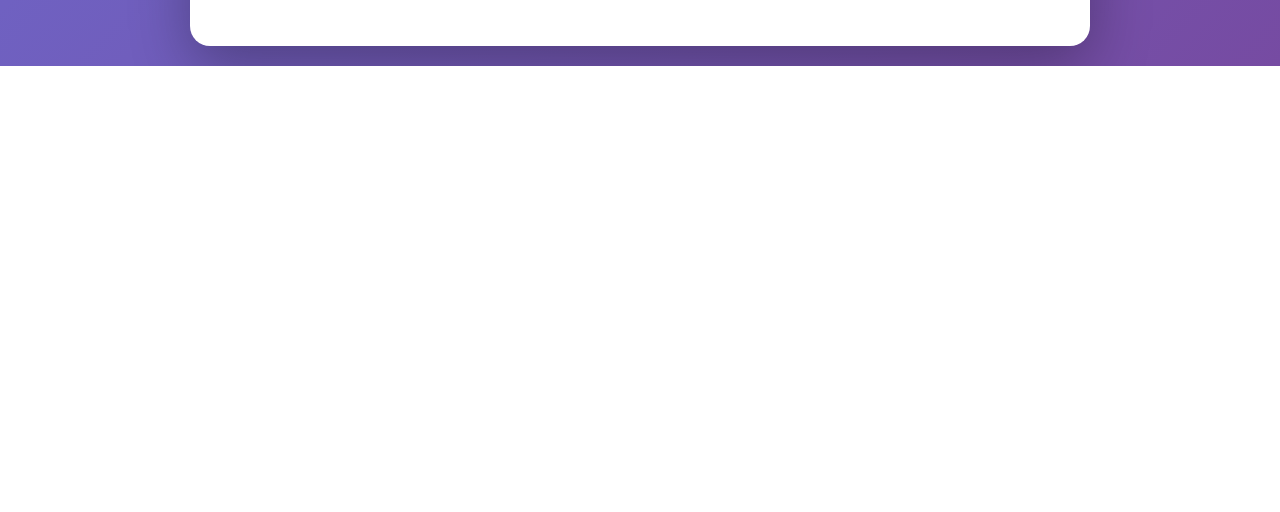
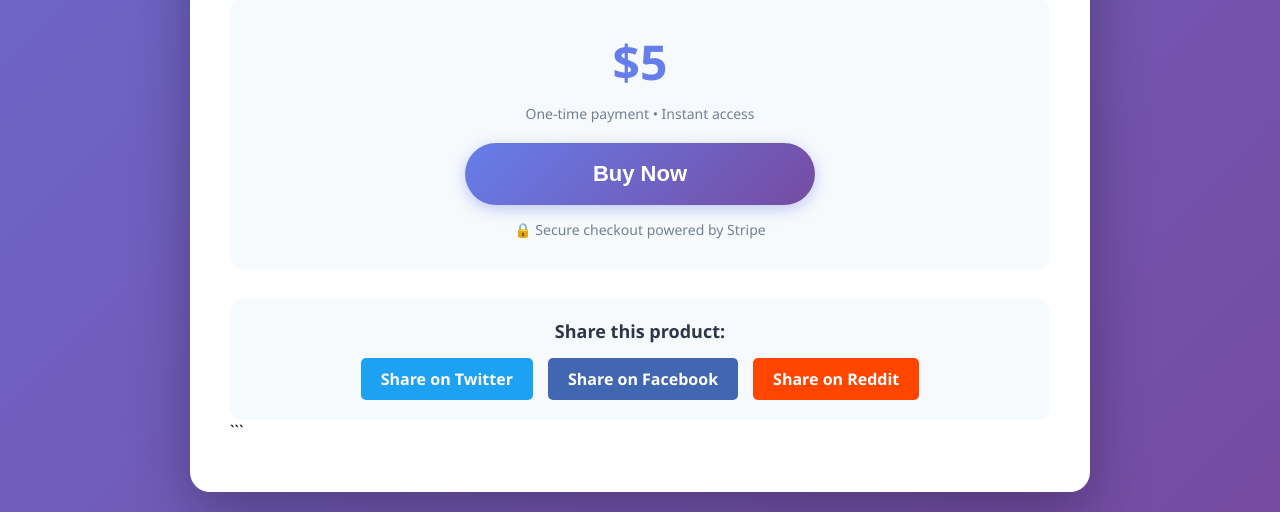
Before and after one commit to openinfo-automation/my_digital_shop, a Flask app: page / in a window 1280 px wide. Shown: the part 1758-2270 px from the top of the page. Before the commit the page ends 1824 px from the top, so only its background shows below. Run offline with Flask 3, Linux system fonts and the light colour scheme; some libraries are stand-ins or nearby versions.

Commit message:
Enhance index.html with view counter and share options
Added view counter and social share buttons to the page.

````diff
--- a/templates/index.html
+++ b/templates/index.html
@@ -186,6 +186,9 @@ h1 { font-size: 32px; }
 <div class="container">
     <h1>AI Monster Brains</h1>
     <p class="subtitle">30 Unique High-Resolution Designs</p>
+    <div style="text-align: center; margin-bottom: 20px;">
+        <img src="https://hits.seeyoufarm.com/api/count/incr/badge.svg?url=https%3A%2F%2Fmy-digital-shop.onrender.com&count_bg=%23667EEA&title_bg=%23555555&icon=&icon_color=%23E7E7E7&title=Views&edge_flat=false" alt="View Counter"/>
+    </div>
 
 ```
 <p class="description">
@@ -227,6 +230,16 @@ h1 { font-size: 32px; }
 
     <p class="guarantee">🔒 Secure checkout powered by Stripe</p>
 </div>
+
+<!-- Social Share Buttons -->
+<div style="text-align: center; margin-top: 30px; padding: 20px; background: #f7fafc; border-radius: 12px;">
+    <h3 style="color: #2d3748; font-size: 18px; margin-bottom: 15px;">Share this product:</h3>
+    <div style="display: flex; gap: 15px; justify-content: center; flex-wrap: wrap;">
+        <a href="https://twitter.com/intent/tweet?text=Check%20out%20these%20AI%20Monster%20Brains%20-%2030%20unique%20designs%20for%20%245!&url=https://my-digital-shop.onrender.com" target="_blank" style="padding: 10px 20px; background: #1DA1F2; color: white; text-decoration: none; border-radius: 5px; font-weight: 600;">Share on Twitter</a>
+        <a href="https://www.facebook.com/sharer/sharer.php?u=https://my-digital-shop.onrender.com" target="_blank" style="padding: 10px 20px; background: #4267B2; color: white; text-decoration: none; border-radius: 5px; font-weight: 600;">Share on Facebook</a>
+        <a href="https://www.reddit.com/submit?url=https://my-digital-shop.onrender.com&title=AI%20Monster%20Brains%20-%2030%20Unique%20Designs" target="_blank" style="padding: 10px 20px; background: #FF4500; color: white; text-decoration: none; border-radius: 5px; font-weight: 600;">Share on Reddit</a>
+    </div>
+</div>
 ```
 
 </div>
````
